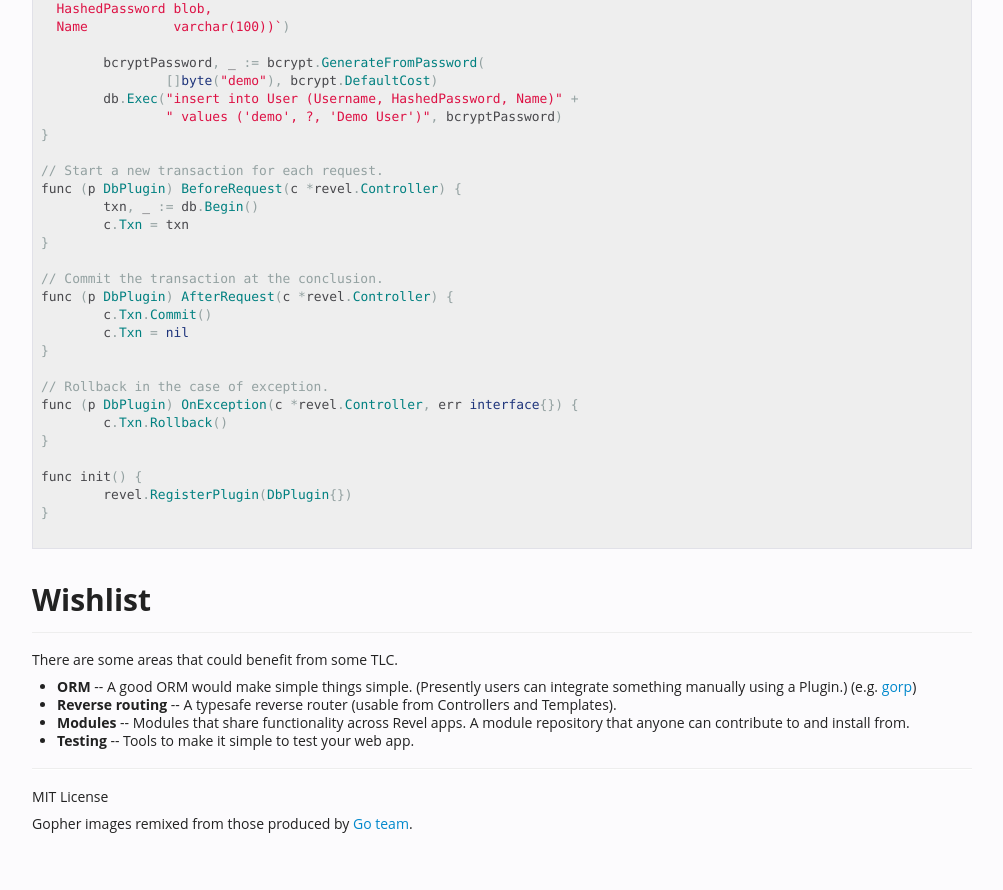
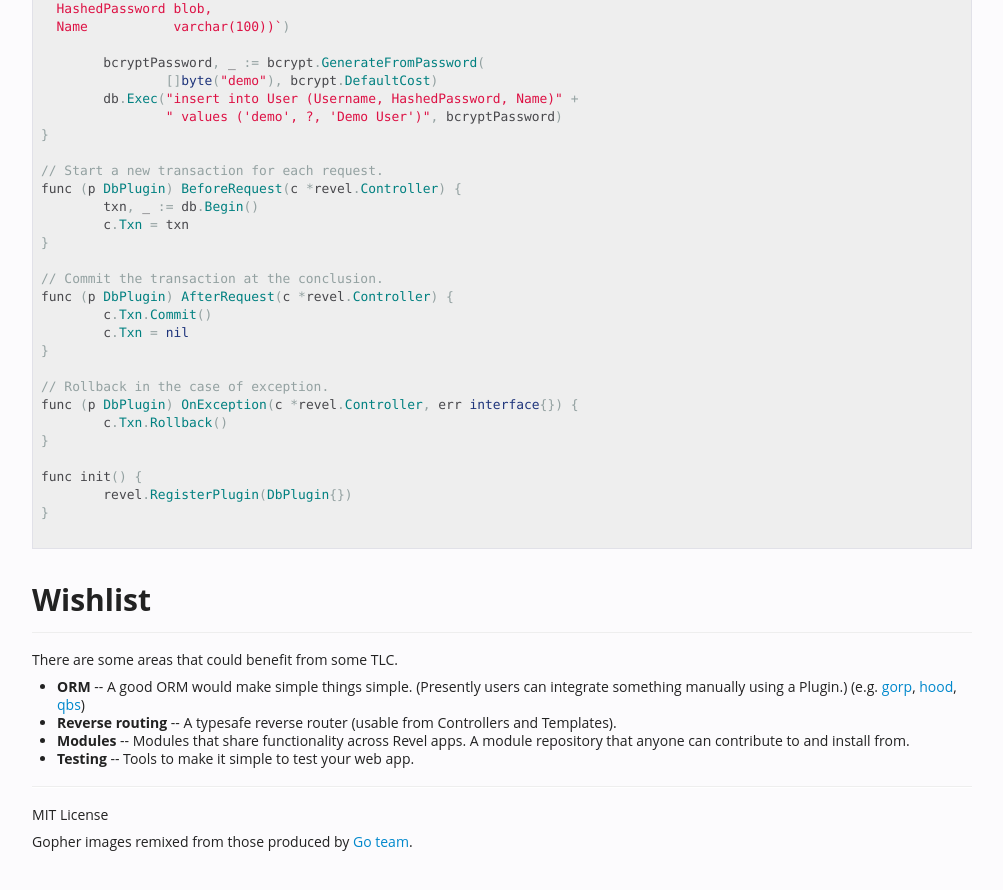
Before and after one commit to revel/revel, a Jekyll site: the page built from index.html, in a window 1280 px wide and 900 px high, scrolled down 4702 px. Shown: the top 890 px of the window, without its empty margins (138-1141 px from the left). Built offline with Jekyll 4.4.1, drawn with Linux system fonts in a browser that asks for light colours.

Commit message:
Add more ORM candidates

```diff
--- a/index.html
+++ b/index.html
@@ -419,7 +419,9 @@ func init() {
         <ul>
           <li> <b>ORM</b> -- A good ORM would make simple things simple.
             (Presently users can integrate something manually using a Plugin.)
-            (e.g. <a href="http://github.com/coopernurse/gorp">gorp</a>)
+            (e.g. <a href="http://github.com/coopernurse/gorp">gorp</a>,
+						<a href="https://github.com/eaigner/hood">hood</a>,
+						<a href="https://github.com/coocood/qbs">qbs</a>)
           <li> <b>Reverse routing</b> -- A typesafe reverse router (usable from
             Controllers and Templates).
           <li> <b>Modules</b> -- Modules that share functionality across Revel
```
